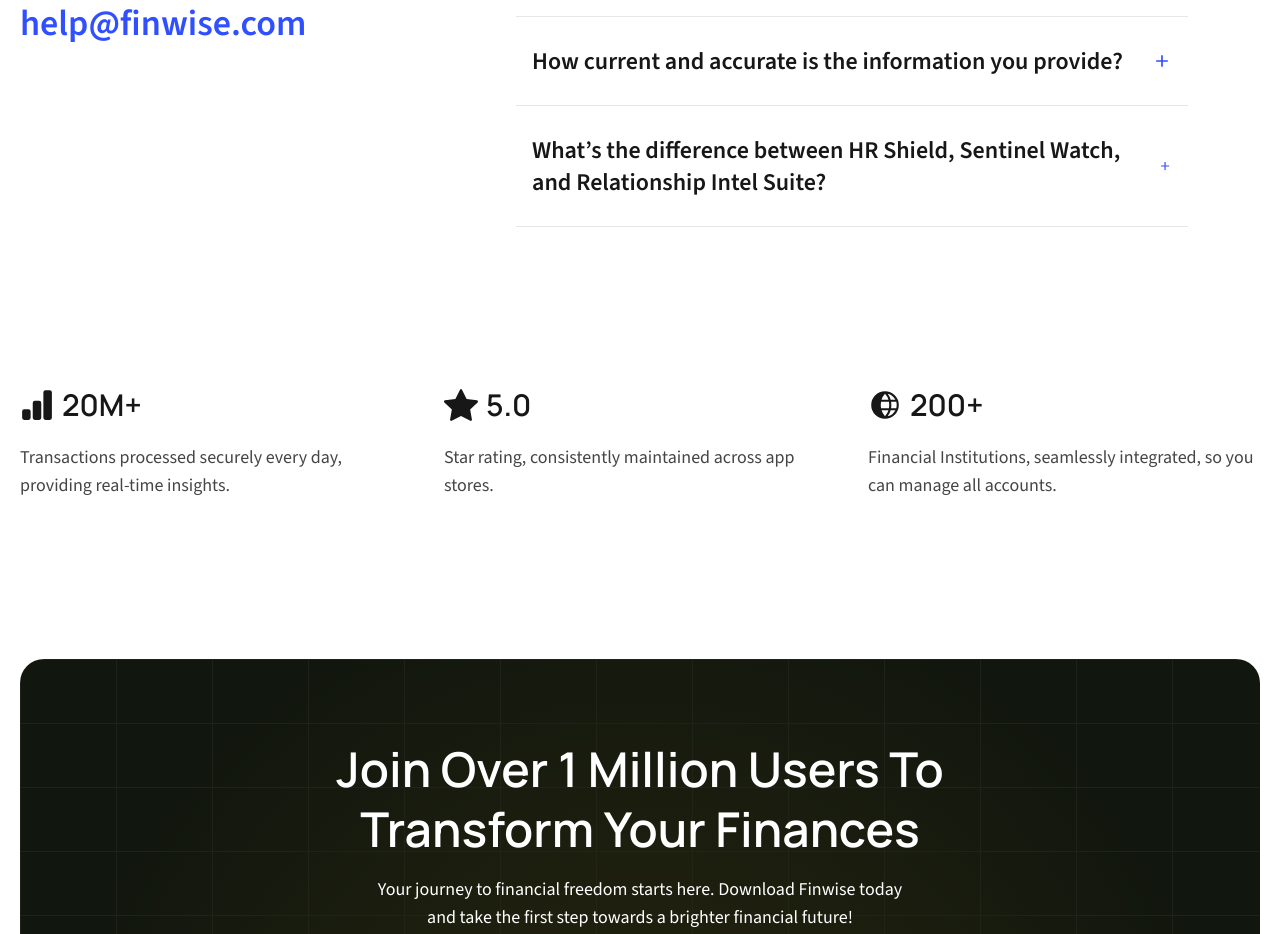
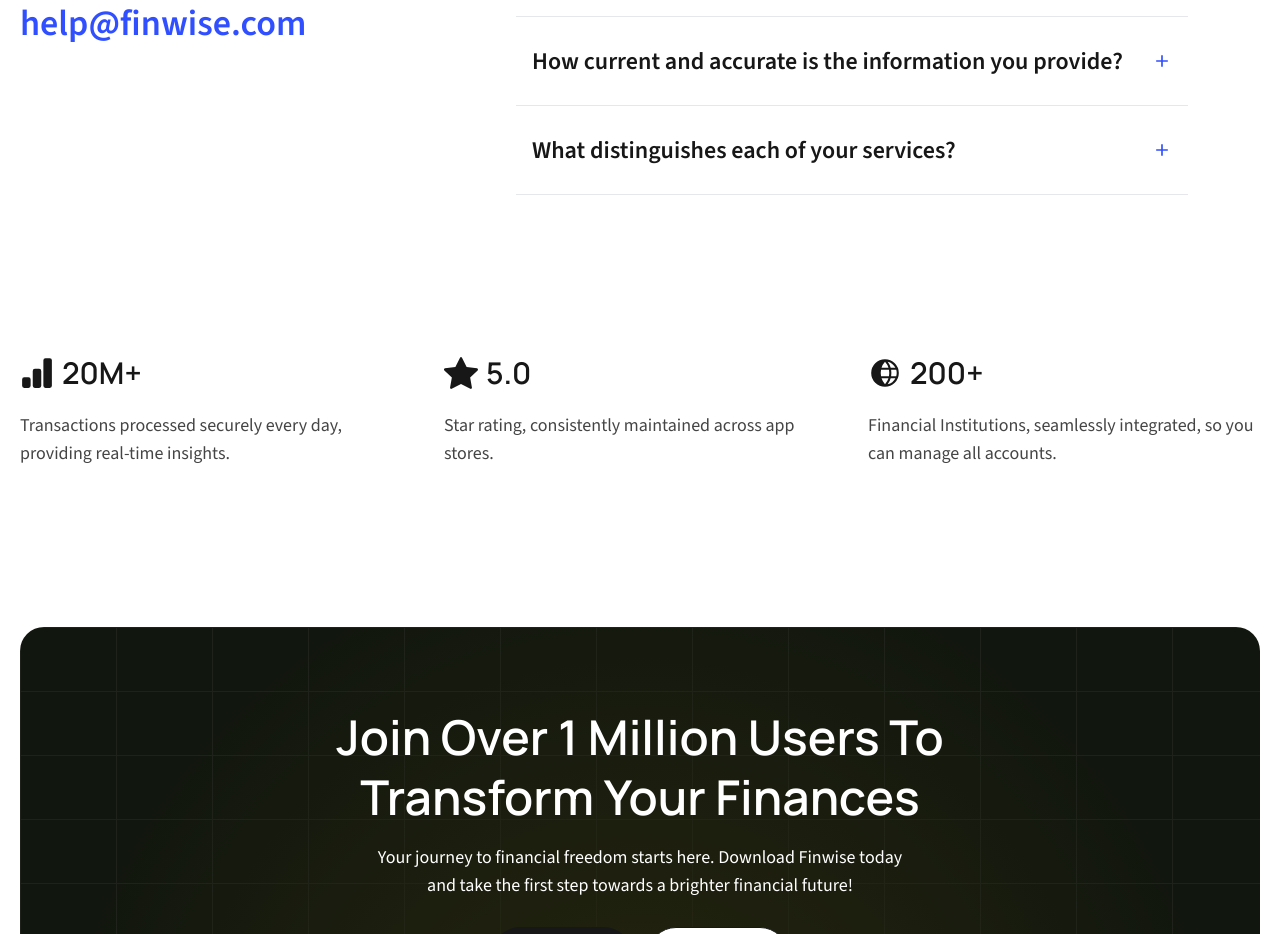
Before and after one commit to Cavianto/sentinela, a Next.js app: page / in a window 1280 px wide. Shown: the part 5620-6554 px from the top of the page. Built offline with nearby package versions, Linux system fonts and the light colour scheme.

Commit message:
Update faq.ts

```diff
--- a/src/data/faq.ts
+++ b/src/data/faq.ts
@@ -19,7 +19,7 @@ export const faqs: IFAQ[] = [
         answer: 'Our tools and analysts use real-time data sources to ensure information is current at the time of the investigation. We combine automated intelligence gathering with manual validation to ensure accuracy, context, and relevance.',
     },
     {
-        question: 'What’s the difference between HR Shield, Sentinel Watch, and Relationship Intel Suite?',
+        question: 'What distinguishes each of your services?',
         answer: 'HR Shield OSINT is designed for pre-employment vetting and digital background checks, while Sentinel Watch OSINT provides ongoing employee monitoring to detect emerging internal risks. Relationship Intel Suite focuses on personal relationship safety by validating individuals and mapping their connections.'
     }
 ];
```
